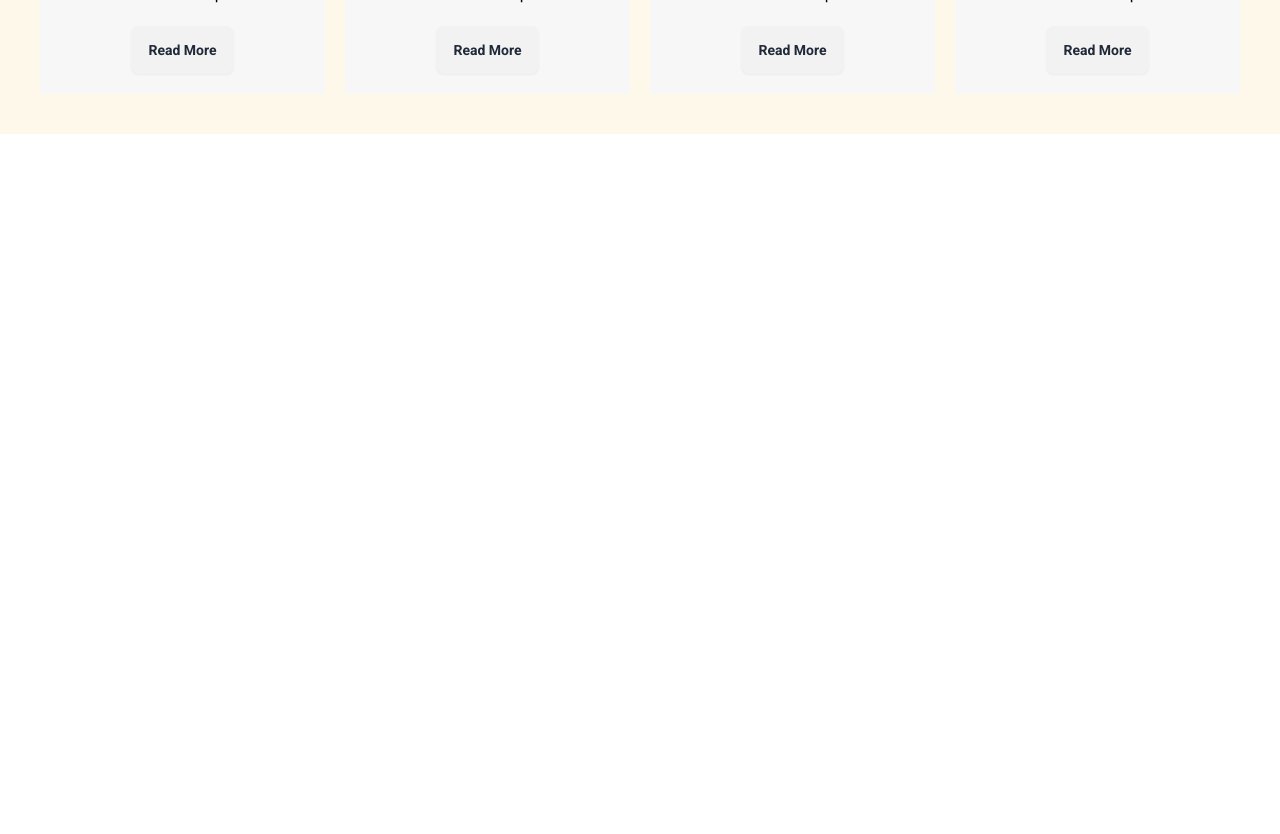
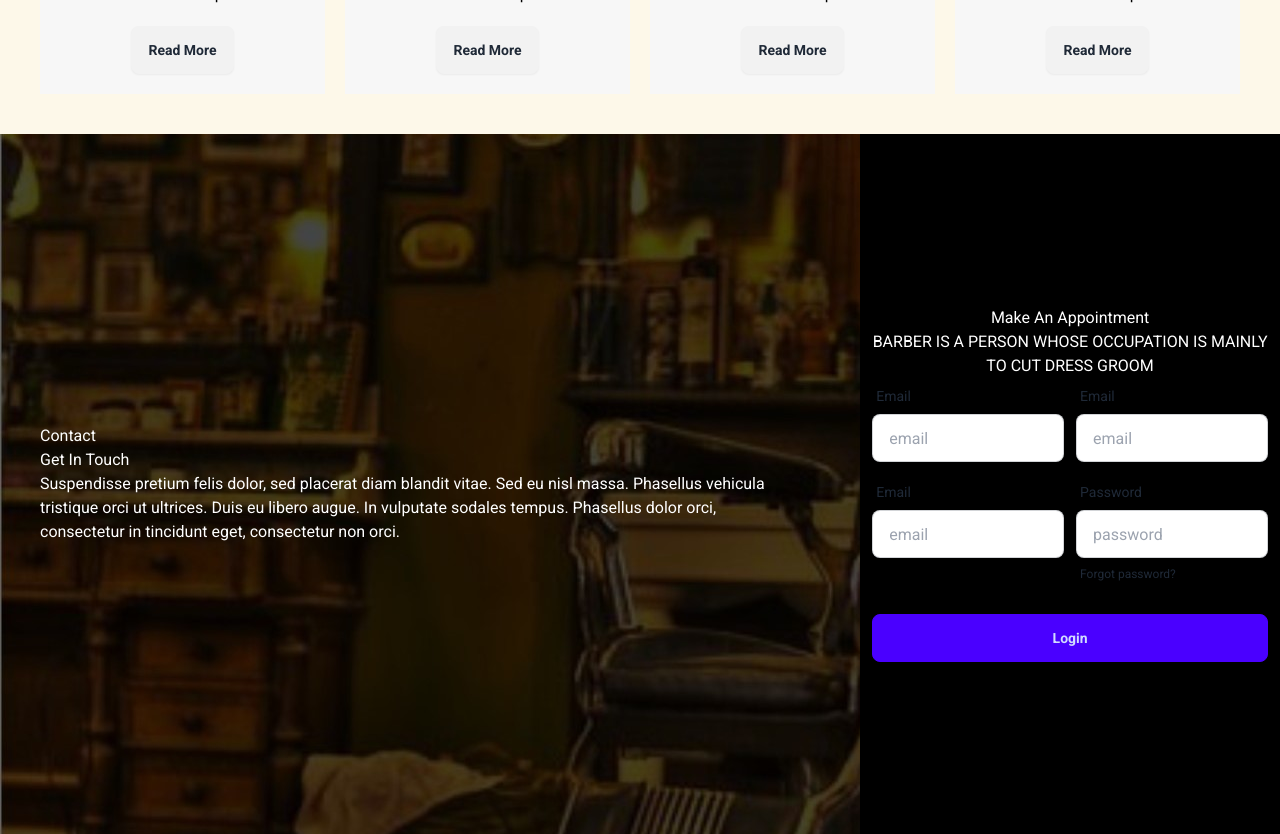
Before and after one commit to Shahriar-Samir/Barbarz, a Next.js app: page / in a window 1280 px wide. Shown: the part 2080-2914 px from the top of the page. Before the commit the page ends 2214 px from the top, so only its background shows below. Built offline with nearby package versions, Linux system fonts and the light colour scheme.

Commit message:
add: contact section

```diff
--- a/src/app/page.tsx
+++ b/src/app/page.tsx
@@ -1,4 +1,5 @@
 import Banner from '@/components/Banner';
+import Contact from '@/components/Contact';
 import Header from '@/components/Header';
 import Intro from '@/components/Intro';
 import Services from '@/components/Services';
@@ -11,6 +12,7 @@ const Home:React.FC = () => {
       <Banner/>
       <Intro/>
       <Services/>
+      <Contact/>
     </main>
   );
 };
--- /dev/null
+++ b/src/components/Contact.tsx
@@ -0,0 +1,54 @@
+import React from 'react';
+
+const Contact = () => {
+    return (
+        <section className='w-full flex gap-5 items-center bg-[url("/contact.jpg")]'>
+            <section className='flex flex-col justify-center px-10  w-2/3 text-white h-[700px]'>
+                <h3>Contact</h3>
+                <h1>Get In Touch</h1>
+                <p>Suspendisse pretium felis dolor, sed placerat diam blandit vitae. Sed eu nisl massa. Phasellus vehicula tristique orci ut ultrices. Duis eu libero augue. In vulputate sodales tempus. Phasellus dolor orci, consectetur in tincidunt eget, consectetur non orci. </p>
+            </section>
+            <section className='flex flex-col items-center justify-center w-1/3 h-[700px] px-3 bg-[#000000] text-white'>
+                <h1>Make An Appointment</h1>
+                <p className='uppercase text-center'>Barber is a person whose occupation is mainly to cut dress groom</p>
+                <form className=''>
+                    <section className='grid grid-cols-2 gap-3'>
+                    <div className="form-control">
+          <label className="label">
+            <span className="label-text">Email</span>
+          </label>
+          <input type="email" placeholder="email" className="input input-bordered" required />
+        </div>
+                    <div className="form-control">
+          <label className="label">
+            <span className="label-text">Email</span>
+          </label>
+          <input type="email" placeholder="email" className="input input-bordered" required />
+        </div>
+                    <div className="form-control">
+          <label className="label">
+            <span className="label-text">Email</span>
+          </label>
+          <input type="email" placeholder="email" className="input input-bordered" required />
+        </div>
+        <div className="form-control">
+          <label className="label">
+            <span className="label-text">Password</span>
+          </label>
+          <input type="password" placeholder="password" className="input input-bordered" required />
+          <label className="label">
+            <a href="#" className="label-text-alt link link-hover">Forgot password?</a>
+          </label>
+        </div>
+
+                    </section>
+                    <div className="form-control mt-6">
+          <button className="btn btn-primary">Login</button>
+        </div>
+                </form>
+            </section>
+        </section>
+    );
+};
+
+export default Contact;
```
Also changed, not shown: public/contact.jpg (added).
